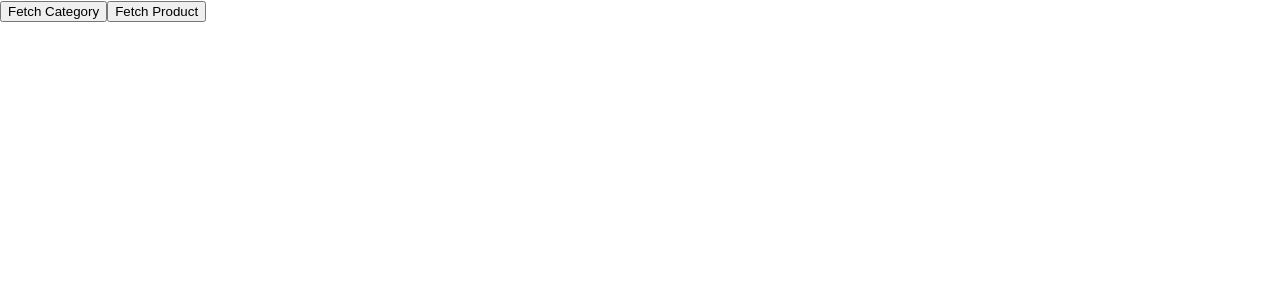
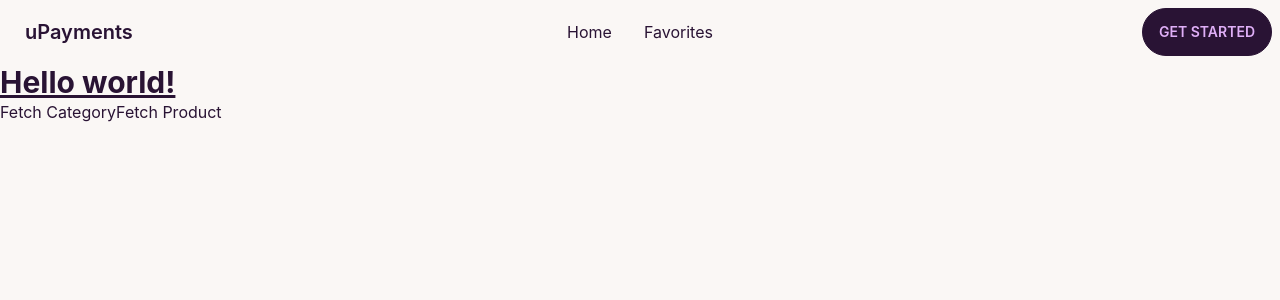
Before and after one commit to Selman-S/Upayments-redux, a React (Create React App) app: page / in a window 1280 px wide. Shown: the top 300 px of the page. Built offline with nearby package versions, Linux system fonts and the light colour scheme.

Commit message:
tailwind added

```diff
--- /dev/null
+++ b/postcss.config.js
@@ -0,0 +1,6 @@
+module.exports = {
+  plugins: {
+    tailwindcss: {},
+    autoprefixer: {},
+  },
+}
--- a/public/index.html
+++ b/public/index.html
@@ -1,14 +1,12 @@
 <!DOCTYPE html>
-<html lang="en">
+<html lang="en" data-theme="cupcake">
+
 <head>
   <meta charset="utf-8" />
   <link rel="icon" href="%PUBLIC_URL%/favicon.ico" />
   <meta name="viewport" content="width=device-width, initial-scale=1" />
   <meta name="theme-color" content="#000000" />
-    <meta
-      name="description"
-      content="Web site created using create-react-app"
-    />
+  <meta name="description" content="Web site created using create-react-app" />
   <link rel="apple-touch-icon" href="%PUBLIC_URL%/logo192.png" />
   <!--
       manifest.json provides metadata used when your web app is installed on a
@@ -26,6 +24,7 @@
     -->
   <title>React App</title>
 </head>
+
 <body>
   <noscript>You need to enable JavaScript to run this app.</noscript>
   <div id="root"></div>
@@ -40,4 +39,5 @@
       To create a production bundle, use `npm run build` or `yarn build`.
     -->
 </body>
+
 </html>
--- a/src/App.tsx
+++ b/src/App.tsx
@@ -1,31 +1,16 @@
 import React from 'react';
-import { fetchCategory } from './features/categorySlice/categorySlice';
-import { fetchProduct } from './features/productSlice/productSlice';
-import { useAppDispatch, useAppSelector } from './store';
 
+import AppRouter from './router/AppRouter';
 
 
 function App() {
-  const dispatch = useAppDispatch()
-  const categories = useAppSelector(state => state.category)
-  const products = useAppSelector(state => state.product)
+
 
 
   return (
     <div >
-      <button onClick={() => dispatch(fetchCategory())}>Fetch Category</button>
+      <AppRouter />
 
-      <button onClick={() => dispatch(fetchProduct())}>Fetch Product</button>
-      <div >
-        {categories.loading ? <h1>Loading</h1> : (
-          <div>{categories.data?.categories.map((category) => <p>{category.name}</p>)}</div>
-        )}
-      </div>
-      <div >
-        {products.loading ? <h1>Loading</h1> : (
-          <p>{products.data?.products.map((product) => <h1>{product.name}</h1>)}</p>
-        )}
-      </div>
     </div>
   );
 }
--- /dev/null
+++ b/src/components/Navbar.tsx
@@ -0,0 +1,38 @@
+import React from 'react'
+import { Link } from 'react-router-dom'
+
+
+
+const Navbar = () => {
+  return (
+
+    <div className="navbar bg-base-100">
+      <div className="navbar-start">
+        <div className="dropdown">
+          <label tabIndex={0} className="btn btn-ghost lg:hidden">
+            <svg xmlns="http://www.w3.org/2000/svg" className="h-5 w-5" fill="none" viewBox="0 0 24 24" stroke="currentColor"><path strokeLinecap="round" strokeLinejoin="round" strokeWidth="2" d="M4 6h16M4 12h8m-8 6h16" /></svg>
+          </label>
+          <ul tabIndex={0} className="menu menu-compact dropdown-content mt-3 p-2 shadow bg-base-100 rounded-box w-52">
+            <li><Link to='/'>Home</Link></li>
+
+            <li><Link to='/'>Favorites</Link></li>
+          </ul>
+        </div>
+        <Link to='/' className="btn btn-ghost normal-case text-xl">uPayments</Link>
+      </div>
+      <div className="navbar-center hidden lg:flex">
+        <ul className="menu menu-horizontal p-0">
+          <li><Link to='/'>Home</Link></li>
+
+          <li><Link to='/'>Favorites</Link></li>
+        </ul>
+      </div>
+      <div className="navbar-end">
+        <Link to='/' className="btn">Get started</Link>
+      </div>
+    </div>
+
+  )
+}
+
+export default Navbar
--- a/src/features/categorySlice/categorySlice.ts
+++ b/src/features/categorySlice/categorySlice.ts
@@ -25,7 +25,7 @@ export const fetchCategory = createAsyncThunk("fetchCategory",async() =>{
     },
   };
 
-  const response = await axios.get<Category>(getCategoryUrl,config)
+  const response = await axios.get<Category[]>(getCategoryUrl,config)
   return response.data
 
 })
--- a/src/features/productSlice/productSlice.ts
+++ b/src/features/productSlice/productSlice.ts
@@ -12,7 +12,7 @@ const initialState:ProductState = {
 }
 
 
-export const fetchProduct = createAsyncThunk("fetchCategory",async() =>{
+export const fetchProduct = createAsyncThunk("fetchProduct",async() =>{
 
   const token:string = "eyJhbGciOiJIUzI1NiIsInR5cCI6IkpXVCJ9.eyJlbWFpbCI6Imd1bmR1emdlY2U1NDZAZ21haWwuY29tIiwiZ2l0aHViIjoiaHR0cHM6Ly9naXRodWIuY29tL1NlbG1hbi1TIiwiaWF0IjoxNjY1MzAwOTQzLCJleHAiOjE2NjU3MzI5NDN9.6kC34j4SpK-qcskuxPObcRFHrmAYC6JlKHgoJNh0EQk"
 
@@ -25,7 +25,7 @@ export const fetchProduct = createAsyncThunk("fetchCategory",async() =>{
     },
   };
 
-  const response = await axios.get<Product>(getProductUrl,config)
+  const response = await axios.get<Product[]>(getProductUrl,config)
   return response.data
 
 })
--- a/src/index.css
+++ b/src/index.css
@@ -1,3 +1,8 @@
+@tailwind base;
+@tailwind components;
+@tailwind utilities;
+
+
 body {
   margin: 0;
   font-family: -apple-system, BlinkMacSystemFont, 'Segoe UI', 'Roboto', 'Oxygen',
--- /dev/null
+++ b/src/pages/Home.tsx
@@ -0,0 +1,31 @@
+import React from 'react'
+import { fetchCategory } from '../features/categorySlice/categorySlice'
+import { fetchProduct } from '../features/productSlice/productSlice'
+import { useAppDispatch, useAppSelector } from '../store'
+
+
+const Home = () => {
+  const dispatch = useAppDispatch()
+  const categories = useAppSelector(state => state.category)
+  const products = useAppSelector(state => state.product)
+  return (
+    <div><h1 className="text-3xl font-bold underline">
+      Hello world!
+    </h1>
+      <button onClick={() => dispatch(fetchCategory())}>Fetch Category</button>
+
+      <button onClick={() => dispatch(fetchProduct())}>Fetch Product</button>
+      <div >
+        {categories.loading ? <h1>Loading</h1> : (
+          <div>{categories.data?.categories.map((category) => <p>{category.name}</p>)}</div>
+        )}
+      </div>
+      <div >
+        {products.loading ? <h1>Loading</h1> : (
+          <p>{products.data?.products.map((product) => <p>{product.name}</p>)}</p>
+        )}
+      </div></div>
+  )
+}
+
+export default Home
--- /dev/null
+++ b/src/router/AppRouter.tsx
@@ -0,0 +1,30 @@
+
+import {
+  BrowserRouter,
+  Navigate,
+  Outlet,
+  Route,
+  Routes,
+} from 'react-router-dom';
+import Navbar from '../components/Navbar';
+import Home from '../pages/Home';
+
+
+const AppRouter = () => {
+
+  return (
+    <BrowserRouter>
+      <Navbar />
+      <Routes>
+        <Route path="/" element={<Home />} />
+        {/* <Route path="/login" element={<Login />} />
+        <Route path="/register" element={<Register />} />
+        <Route path="/details/:id" element={<PrivateRouter />}>
+          <Route path="" element={<MovieDetail />} />
+        </Route> */}
+      </Routes>
+    </BrowserRouter>
+  );
+};
+
+export default AppRouter;
--- /dev/null
+++ b/tailwind.config.js
@@ -0,0 +1,8 @@
+/** @type {import('tailwindcss').Config} */
+module.exports = {
+  content: ['./src/**/*.{js,jsx,ts,tsx}'],
+  theme: {
+    extend: {},
+  },
+  plugins: [require('daisyui')],
+}
```
Also changed, not shown: package.json (+7 -0 lines), src/assets/image/apple-touch-icon.png (added), 1 other file (tests, documents, lock files or other folders). Lines whose indentation alone changed are shown as unchanged.
